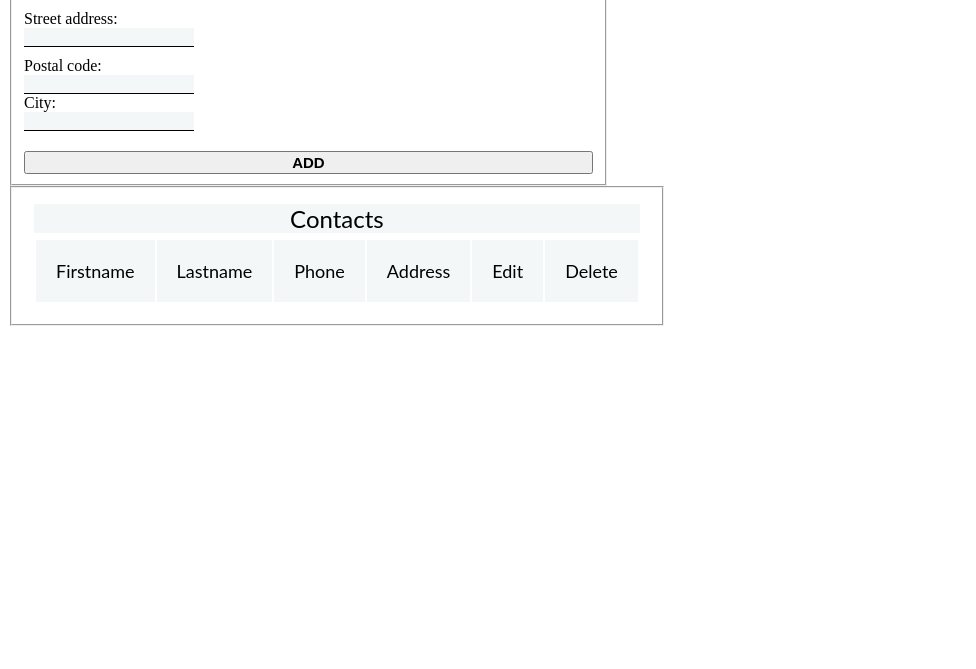
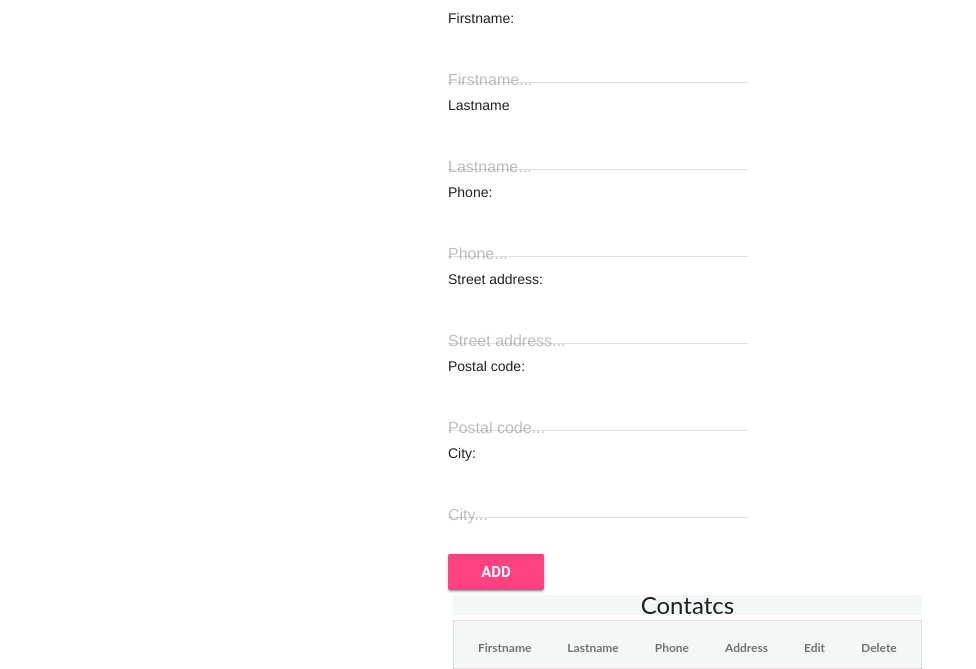
Before and after one commit to simopopponen/web-contactsApp, a plain HTML site: page index.html in a window 1280 px wide. Shown: the part 265-934 px from the top of the page, without its empty margins (0-976 px from the left). Before the commit the page ends 800 px from the top, so only its background shows below. Drawn offline with nearby package versions, Linux system fonts and the light colour scheme.

Commit message:
formatted with mdl components (some misbehavior might occur)

```diff
--- a/editContacts.js
+++ b/editContacts.js
@@ -7,10 +7,11 @@ function editContact(rowNumber) {
     document.getElementById('city').value = contactsArr[rowNumber].city;
     document.getElementById('addButton').innerHTML = 'EDIT';
     document.getElementById('user-header2').innerText = 'Edit contact';
-    /*document.getElementById('fNameLabel').style.visibility = 'hidden';
-    document.getElementById('lNameLabel').style.visibility = 'hidden';
+    document.getElementById('fnameLabel').style.visibility = 'hidden';
+    document.getElementById('lnameLabel').style.visibility = 'hidden';
     document.getElementById('phoneLabel').style.visibility = 'hidden';
     document.getElementById('addressLabel').style.visibility = 'hidden';
-    document.getElementById('cityLabel').style.visibility = 'hidden';*/
+    document.getElementById('postalCodeLabel').style.visibility = 'hidden';
+    document.getElementById('cityLabel').style.visibility = 'hidden';
     editForm = rowNumber;
 }
--- a/index.html
+++ b/index.html
@@ -4,7 +4,7 @@
     <meta charset="UTF-8">
     <title>Users</title>
 
-    <link rel="stylesheet" type="text/css" href="styles.css">
+
     <script src="libs/lodash.min.js"></script>
     <script src="scripts.js"></script>
     <script src="apps.js"></script>
@@ -12,71 +12,84 @@
     <script src="createCustomer.js"></script>
     <script src="editContacts.js"></script>
     <script src="deleteContact.js"></script>
+    <script defer src="https://code.getmdl.io/1.3.0/material.min.js"></script>
+    <link rel="stylesheet" href="https://fonts.googleapis.com/icon?family=Material+Icons">
+    <link rel="stylesheet" href="https://code.getmdl.io/1.3.0/material.indigo-pink.min.css">
+    <link rel="stylesheet" type="text/css" href="styles.css">
+
 
 </head>
 
 <body onload="getContacts()">
+<div id="jotaki">
+<form id="formi">
 
 <h1 id="user-header" class="user"> User information:</h1>
 <h2 id="user-header2" class="user"> Add contact:</h2>
-<fieldset>
-    <form id="formi">
+    <div id="jotaki2">
+
+
+        <p>Firstname:</p>
+            <div class="mdl-textfield mdl-js-textfield">
+                <input class="mdl-textfield__input" type="text" id="fname">
+                <label class="mdl-textfield__label" for="fname" id="fnameLabel">Firstname...</label>
+            </div>
+
+        <p>Lastname</p>
+            <div class="mdl-textfield mdl-js-textfield">
+                <input class="mdl-textfield__input" type="text" id="lname">
+                <label class="mdl-textfield__label" for="lname" id="lnameLabel">Lastname...</label>
+            </div>
+        <p>Phone:</p>
+            <div class="mdl-textfield mdl-js-textfield">
+                <input class="mdl-textfield__input" type="text" pattern="-?[0-9]*(\.[0-9]+)?" id="phone">
+                <label class="mdl-textfield__label" for="phone" id="phoneLabel">Phone...</label>
+                <span class="mdl-textfield__error">Input is not a number!</span>
+            </div>
+        <p>Street address:</p>
+            <div class="mdl-textfield mdl-js-textfield">
+                <input class="mdl-textfield__input" type="text" id="address">
+                <label class="mdl-textfield__label" for="address" id="addressLabel">Street address...</label>
+            </div>
+        <p>Postal code:</p>
+        <div class="mdl-textfield mdl-js-textfield">
+            <input class="mdl-textfield__input" type="text" pattern="-?[0-9]*(\.[0-9]+)?" id="postalCode">
+            <label class="mdl-textfield__label" for="postalCode" id="postalCodeLabel">Postal code...</label>
+            <span class="mdl-textfield__error">Input is not a number!</span>
+        </div>
+        <p>City:</p>
+            <div class="mdl-textfield mdl-js-textfield">
+                <input class="mdl-textfield__input" type="text" id="city">
+                <label class="mdl-textfield__label" for="city" id="cityLabel">City...</label>
+            </div>
+
+        <p></p>
+        <button class="mdl-button mdl-js-button mdl-button--raised mdl-js-ripple-effect mdl-button--accent" id="addButton" onclick="addContacts()">ADD</button>
+
+
+    </div>
+</form>
+<div class="overflow">
+    <table class="mdl-data-table mdl-js-data-table">
+
+        <caption>Contatcs</caption>
             <tr>
-            <td>Firstname:</td>
-            <td><input class="inputForm" id="fname" type="text" name="FirstName"></td>
-        </tr>
-        <p></p>
-
-        <tr>
-            <td>Lastname:</td>
-            <td><input class="inputForm" id="lname" type="text" name="LastName"></td>
-        </tr>
-        <p></p>
-
-        <tr>
-            <td>Phone:</td>
-            <td><input class="inputForm" id="phone" type="text" name="Phone"></td>
-        </tr>
-        <p></p>
-
-        <tr>
-            <td>Street address:</td>
-            <td><input class="inputForm" id="address" type="text" name="Street address"></td>
-        </tr>
-        <p></p>
-    <tr>
-        <td>Postal code:</td>
-        <td><input class="inputForm" id="postalCode" type="number" name="Postal code"></td>
-    </tr>
-        <tr>
-            <td>City:</td>
-            <td><input class="inputForm" id="city" type="text" name="City"></td>
-        </tr>
-        <p></p>
-        <p></p>
-    <button id="addButton" onclick="addContacts()">ADD</button>
-    </form>
-</fieldset>
-
-<fieldset>
-<table>
-    <caption>Contacts</caption>
-    <tr>
-        <th scope="col">Firstname</th>
-        <th scope="col">Lastname</th>
-        <th scope="col">Phone</th>
-        <th scope="col">Address</th>
-        <th scope="col">Edit</th>
-        <th scope="col">Delete</th>
-
+                <th class="mdl-data-table__cell--non-numeric" scope="col">Firstname</th>
+                <th class="mdl-data-table__cell--non-numeric" scope="col">Lastname</th>
+                <th class="mdl-data-table__cell--non-numeric" scope="col">Phone</th>
+                <th class="mdl-data-table__cell--non-numeric" scope="col">Address</th>
+                <th class="mdl-data-table__cell--non-numeric" scope="col">Edit</th>
+                <th class="mdl-data-table__cell--non-numeric" scope="col">Delete</th>
             </tr>
         <tbody id="customerTable" >
         </tbody>
 
-</fieldset>
     </table>
+</div>
 
 
+
+</div>
 </body>
 
 </html>
--- a/scripts.js
+++ b/scripts.js
@@ -9,12 +9,12 @@ function addCustomer(userArr) {
             var streetAddress = replaced + ',+' + userArr[i].postalCode + '+' + userArr[i].city;
 
             row += '<tr>';
-            row += '<td>' + userArr[i].firstName + '</td>';
-            row += '<td>' + userArr[i].lastName + '</td>';
-            row += '<td>' + userArr[i].phoneNumber + '</td>';
-            row += '<td>' +  '<a href="https://www.google.fi/maps/place/' + streetAddress + '"target="_blank">' + userArr[i].address + ' ' + userArr[i].postalCode + ' ' + userArr[i].city  + '</a>'+'</td>';
-            row += '<td <button type="submit" id="editButton" onclick="editContact(' + number + ')">' + 'Edit' + '</button>' + '</td>';
-            row += '<td <button type="submit" id="deleteButton" onclick="deleteContact(' + number + ')">' + 'Delete' + '</button>' + '</td>';
+                row += '<td>' + userArr[i].firstName + '</td>';
+                row += '<td>' + userArr[i].lastName + '</td>';
+                row += '<td>' + userArr[i].phoneNumber + '</td>';
+                row += '<td>' +  '<a href="https://www.google.fi/maps/place/' + streetAddress + '"target="_blank">' + userArr[i].address + ' ' + userArr[i].postalCode + ' ' + userArr[i].city  + '</a>'+'</td>';
+                row += '<td>' + '<button class="mdl-button mdl-js-button mdl-button--raised mdl-button--accent" type="submit" id="editButton" onclick="editContact(' + number + ')">' + 'Edit' + '</button>' + '</td>';
+                row += '<td>' + '<button class="mdl-button mdl-js-button mdl-button--raised mdl-button--accent" type="submit" id="deleteButton" onclick="deleteContact(' + number + ')">' + 'Delete' + '</button>' + '</td>';
             row += '</tr>';
             number++;
         }
--- a/styles.css
+++ b/styles.css
@@ -1,14 +1,13 @@
+
 .user:hover{
     color:red;
 }
-p{
-    margin: 10px;
-}
+
 table {
-    margin: 10px;
+    margin: 5px;
     overflow-y: scroll;
-    position: relative ;
-    width: 50%;
+    position: fixed;
+    width: 40%;
 }
 caption{
     margin-bottom: 5px;
@@ -19,42 +18,34 @@ tr {
 }
 
 th, td {
-    left: 100px;
     padding: 20px;
     text-align: left;
     width: 33.3333%;
-    font-size: 18px;
+    font-size: 14px;
 }
 
-.inputForm {
-    border: none;
-    border-bottom: 1px solid #000;
-    margin-right: 100%;
+#formi {
+    left: 50%;
+
+}
+th,td,caption{
+    font-family: 'Lato', sans-serif;
+    font-weight: 400;
+    background: #f4f7f8;
 
 }
 
-th,td,input, caption{
-    font-family: 'Lato', sans-serif;
-    font-weight: 400;
-    background: #f4f7f8;
-}
-
 #addButton{
-    width: 100%;
+    width: 25%;
     margin-top: 10px;
     font-weight: bold;
     font-size: 15px;
 }
 
-fieldset {
-    display: block;
-    margin-left: 2px;
-    margin-right: 2px;
-    padding-top: 0.35em;
-    padding-bottom: 0.625em;
-    padding-left: 0.75em;
-    padding-right: 0.75em;
-    border: 2px groove;
-    width: 45%;
-
+#jotaki {
+    margin: auto;
+    width: 30%;
 }
+.mdl-textfield {
+    padding: 10px 0px;
+}
```
Lines whose indentation alone changed are shown as unchanged.
